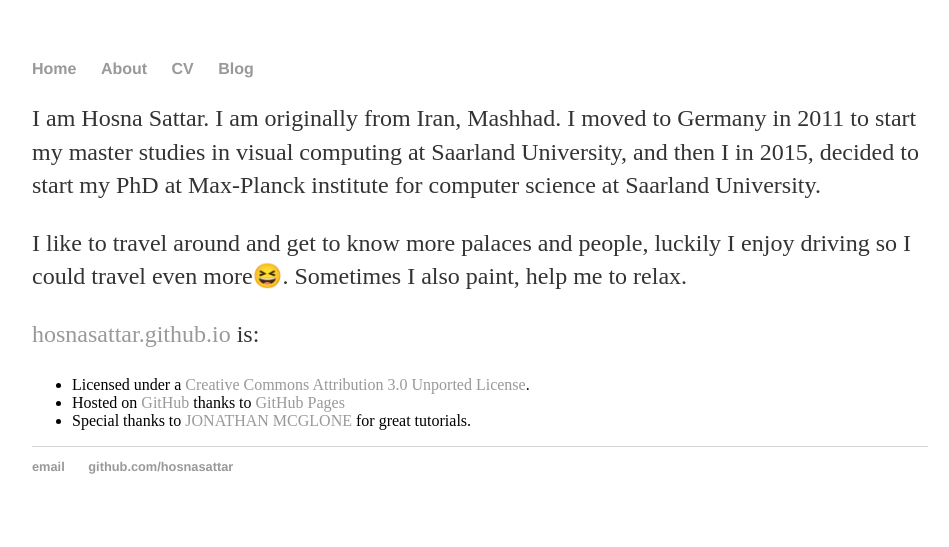
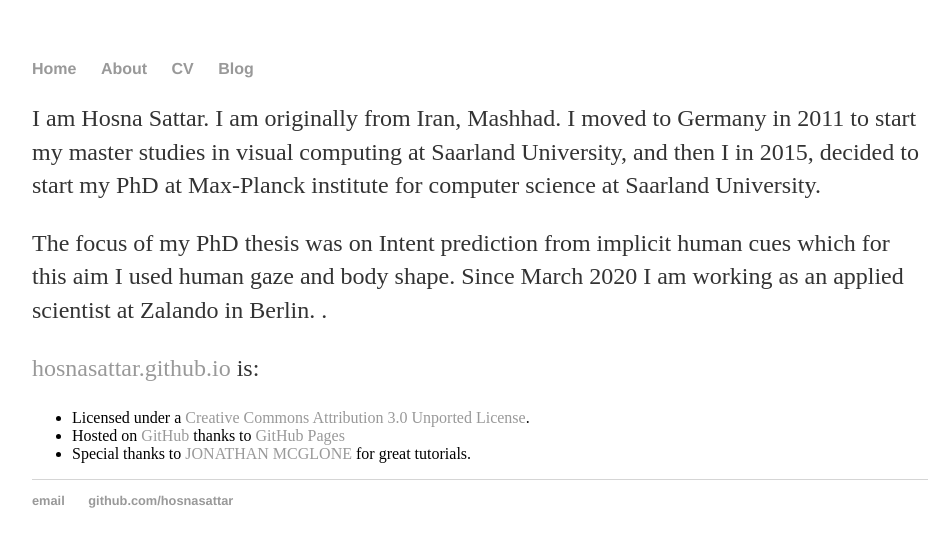
Before and after one commit to hosnasattar/hosnasattar.github.io, a Jekyll site: the page built from about/index.html, in a window 1280 px wide. Shown: the top 547 px of the page, without its empty margins (160-1109 px from the left). Built offline with Jekyll 4.4.1, drawn with Linux system fonts in a browser that asks for light colours.

Commit message:
Update index.html

```diff
--- a/about/index.html
+++ b/about/index.html
@@ -4,7 +4,7 @@ title: About Hosna
 description: Credits and information about the website hosnasattar.github.io,the personal website for Hosna Sattar.
 ---
 <p class="has-line-data" data-line-start="0" data-line-end="1">I am Hosna Sattar. I am originally from Iran, Mashhad. I moved to Germany in 2011 to start my master studies in visual computing at Saarland University, and then I in 2015, decided to start my PhD at Max-Planck institute for computer science at Saarland University.</p>
-<p class="has-line-data" data-line-start="2" data-line-end="3">I like to travel around and get to know more palaces and people, luckily I enjoy driving so I could travel even more😆. Sometimes I also paint, help me to relax.</p>
+<p class="has-line-data" data-line-start="2" data-line-end="3">The focus of my PhD thesis was on Intent prediction from implicit human cues which for this aim I used human gaze and body shape. Since March 2020 I am working as an applied scientist at Zalando in Berlin. .</p>
 <p class="has-line-data" data-line-start="4" data-line-end="5"><a href="http://hosnasattar.github.io">hosnasattar.github.io</a> is:</p>
 <ul>
 <li class="has-line-data" data-line-start="6" data-line-end="7">Licensed under a <a href="http://creativecommons.org/licenses/by/3.0/deed.en_US">Creative Commons Attribution 3.0 Unported License</a>.</li>
```
